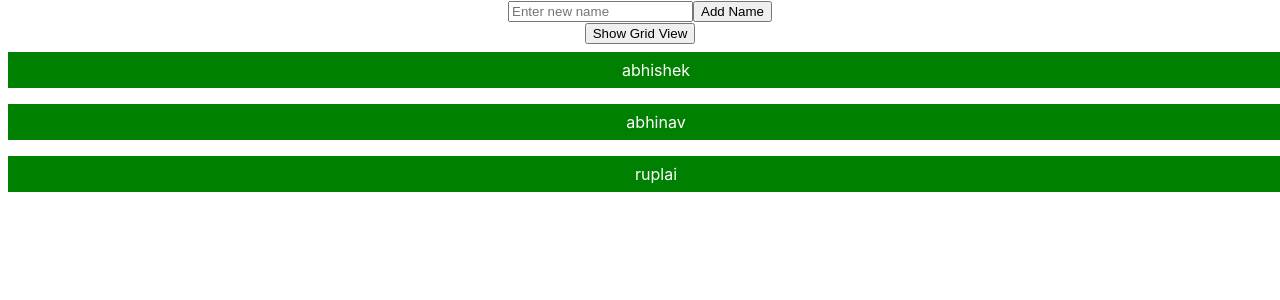
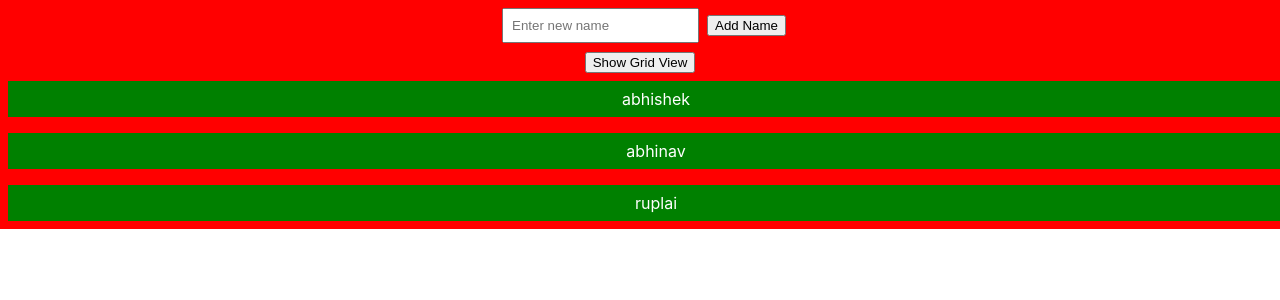
Before and after one commit to abhishekk-raj/Milestone, a React (Create React App) app: page / in a window 1280 px wide. Shown: the top 300 px of the page. Built offline with nearby package versions, Linux system fonts and the light colour scheme.

Commit message:
How to add styling

```diff
--- /dev/null
+++ b/src/App.module.scss
@@ -0,0 +1,8 @@
+.App {
+  text-align: center;
+  background-color: red;
+}
+
+.TextGrey {
+  color: grey;
+}
--- a/src/App.scss
+++ /dev/null
@@ -1,3 +0,0 @@
-.App {
-  text-align: center;
-}
--- a/src/App.tsx
+++ b/src/App.tsx
@@ -1,5 +1,5 @@
 import React, { useState } from "react";
-import "./App.scss";
+import styles from "./App.module.scss";
 import InputField from "./components/InputField";
 import TodoList from "./components/TodoList";
 
@@ -21,7 +21,7 @@
   };
 
   return (
-    <div className="App">
+    <div className={`${styles.App} ${styles.TextGrey}`}>
       <InputField
         todo={todo}
         setTodo={setTodo}
--- a/src/components/InputField.tsx
+++ b/src/components/InputField.tsx
@@ -7,6 +7,10 @@
   handleInputForm,
 }) => {
   const inputRef = useRef<HTMLInputElement>(null);
+  const styles = {
+    padding: "0.5rem",
+    margin: "0.5rem",
+  };
 
   return (
     <div>
@@ -17,6 +21,7 @@
         }}
       >
         <input
+          style={styles}
           ref={inputRef}
           type="input"
           value={todo}
--- a/src/index.scss
+++ b/src/index.scss
@@ -1,13 +1,18 @@
 body {
   margin: 0;
-  font-family: -apple-system, BlinkMacSystemFont, 'Segoe UI', 'Roboto', 'Oxygen',
-    'Ubuntu', 'Cantarell', 'Fira Sans', 'Droid Sans', 'Helvetica Neue',
+  font-family: -apple-system, BlinkMacSystemFont, "Segoe UI", "Roboto", "Oxygen",
+    "Ubuntu", "Cantarell", "Fira Sans", "Droid Sans", "Helvetica Neue",
     sans-serif;
   -webkit-font-smoothing: antialiased;
   -moz-osx-font-smoothing: grayscale;
 }
 
 code {
-  font-family: source-code-pro, Menlo, Monaco, Consolas, 'Courier New',
+  font-family: source-code-pro, Menlo, Monaco, Consolas, "Courier New",
     monospace;
 }
+
+.App {
+  text-align: center;
+  background-color: blue !important;
+}
```
